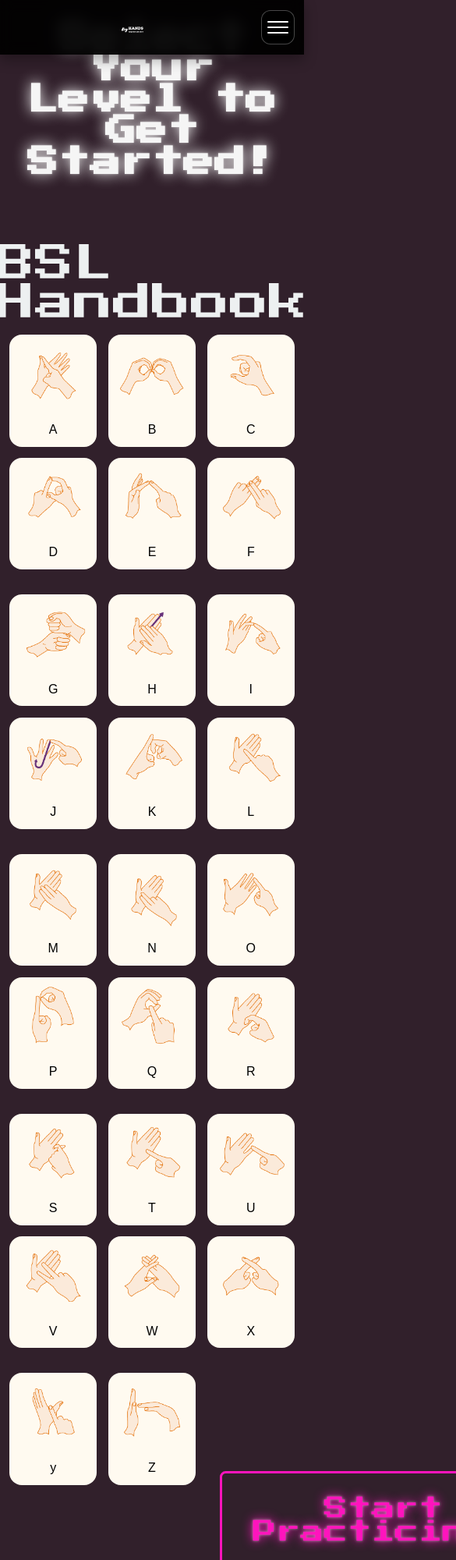
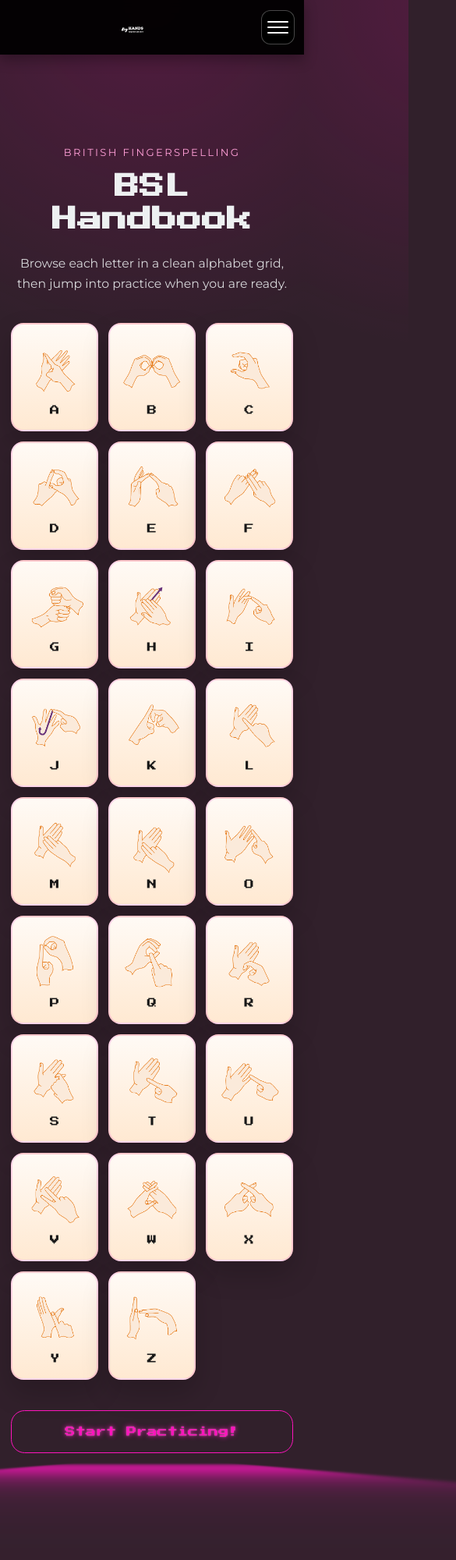
Before and after one commit to Omicron69/BritishFingerSpellingAI, a website: page View/Handbook.html in a window 390 px wide. Shown: the top 2000 px of the page at 78% size, 585 px wide, since content can reach past the window. After the commit the page ends 1903 px from the top, so only its background shows below. Drawn offline with nearby package versions, Linux system fonts and the light colour scheme; a web font is replaced by a local one.

Commit message:
Clean up handbook layout across devices

```diff
--- a/View/Handbook.html
+++ b/View/Handbook.html
@@ -1,15 +1,14 @@
 <!DOCTYPE html>
-<html>
+<html lang="en">
   <head>
+    <meta charset="UTF-8">
+    <meta name="viewport" content="width=device-width, initial-scale=1.0">
     <title>BSL Handbook</title>
     <link rel="stylesheet" href="../View/css/handbook.css">
     <link rel="stylesheet" href="../View/css/navbar-menu.css">
-    <script src="https://cdn.jsdelivr.net/npm/chart.js@2.9.3/dist/Chart.min.js"></script>
   </head>
   <body class="something">
-
-        <!-- This is the Navbar -->
-        <div class='navbar'>
+    <div class="navbar">
       <div class="logo"><img class="logo" src="../View/assets/Hands-logos_white.png" alt="logo for Application that contains hands"></div>
       <button class="menu-toggle" type="button" aria-expanded="false" aria-label="Open navigation menu">
         <span></span>
@@ -21,175 +20,130 @@
         <ul class="nav_links">
           <li><a href="../index.html">Home</a></li>
           <li><a href="Levels.html">Levels</a></li>
-                    <li class="nav1" ><a href="../View/Handbook.html">Sign Language Handbook</a></li>
+          <li class="nav1"><a href="../View/Handbook.html">Sign Language Handbook</a></li>
         </ul>
       </nav>
     </div>
 
+    <header class="handbook-hero">
+      <p class="hero-kicker">British FingerSpelling</p>
+      <h1 class="meet">BSL Handbook</h1>
+      <p class="hero-copy">Browse each letter in a clean alphabet grid, then jump into practice when you are ready.</p>
+    </header>
 
-        <div class= "Welcome-text">
-            <h1>Select Your Level to Get Started!</h1>
-            <br>
-        </div>
-
-
-    <div class="title">
-        <h1 class="meet">BSL Handbook</h1>
-    </div>
-
-  <main>
-    <div class="container">
+    <main class="handbook-main">
+      <section class="alphabet-grid" aria-label="British Sign Language alphabet handbook">
         <div class="box">
           <img class="teamimg" src="../View/assets/a.png" alt="Letter A of FingerSpelling">
-        <br>
           <p class="a3">A</p>
         </div>
         <div class="box">
           <img class="teamimg" src="../View/assets/b.png" alt="Letter B of FingerSpelling">
-        <br>
-        <p class="a3" >B</p>
+          <p class="a3">B</p>
         </div>
         <div class="box">
           <img class="teamimg" src="../View/assets/c.png" alt="Letter C of FingerSpelling">
-        <br>
           <p class="a3">C</p>
         </div>
         <div class="box">
           <img class="teamimg" src="../View/assets/d.png" alt="Letter D of FingerSpelling">
-        <br>
           <p class="a3">D</p>
         </div>
         <div class="box">
           <img class="teamimg" src="../View/assets/e.png" alt="Letter E of FingerSpelling">
-        <br>
           <p class="a3">E</p>
         </div>
         <div class="box">
           <img class="teamimg" src="../View/assets/f.png" alt="Letter F of FingerSpelling">
-        <br>
           <p class="a3">F</p>
         </div>
-    </div>
-
-    <div class="container">
         <div class="box">
           <img class="teamimg" src="../View/assets/g.png" alt="Letter G of FingerSpelling">
-            <br>
           <p class="a3">G</p>
         </div>
         <div class="box">
           <img class="teamimg" src="../View/assets/h.png" alt="Letter H of FingerSpelling">
-            <br>
-            <p class="a3" >H</p>
+          <p class="a3">H</p>
         </div>
         <div class="box">
           <img class="teamimg" src="../View/assets/i.png" alt="Letter I of FingerSpelling">
-            <br>
           <p class="a3">I</p>
         </div>
         <div class="box">
           <img class="teamimg" src="../View/assets/j.png" alt="Letter J of FingerSpelling">
-            <br>
           <p class="a3">J</p>
         </div>
         <div class="box">
           <img class="teamimg" src="../View/assets/k.png" alt="Letter K of FingerSpelling">
-            <br>
           <p class="a3">K</p>
         </div>
         <div class="box">
           <img class="teamimg" src="../View/assets/l.png" alt="Letter L of FingerSpelling">
-            <br>
           <p class="a3">L</p>
         </div>
-    </div>
-
-    <div class="container">
         <div class="box">
           <img class="teamimg" src="../View/assets/m.png" alt="Letter M of FingerSpelling">
-            <br>
           <p class="a3">M</p>
         </div>
         <div class="box">
           <img class="teamimg" src="../View/assets/n.png" alt="Letter N of FingerSpelling">
-            <br>
-            <p class="a3" >N</p>
+          <p class="a3">N</p>
         </div>
         <div class="box">
           <img class="teamimg" src="../View/assets/o.png" alt="Letter O of FingerSpelling">
-            <br>
           <p class="a3">O</p>
         </div>
         <div class="box">
           <img class="teamimg" src="../View/assets/p.png" alt="Letter P of FingerSpelling">
-            <br>
           <p class="a3">P</p>
         </div>
         <div class="box">
           <img class="teamimg" src="../View/assets/q.png" alt="Letter Q of FingerSpelling">
-            <br>
           <p class="a3">Q</p>
         </div>
         <div class="box">
           <img class="teamimg" src="../View/assets/r.png" alt="Letter R of FingerSpelling">
-            <br>
           <p class="a3">R</p>
         </div>
-    </div>
-
-
-    <div class="container">
         <div class="box">
           <img class="teamimg" src="../View/assets/s.png" alt="Letter S of FingerSpelling">
-            <br>
           <p class="a3">S</p>
         </div>
         <div class="box">
           <img class="teamimg" src="../View/assets/t.png" alt="Letter T of FingerSpelling">
-            <br>
-            <p class="a3" >T</p>
+          <p class="a3">T</p>
         </div>
         <div class="box">
           <img class="teamimg" src="../View/assets/u.png" alt="Letter U of FingerSpelling">
-            <br>
           <p class="a3">U</p>
         </div>
         <div class="box">
           <img class="teamimg" src="../View/assets/v.png" alt="Letter V of FingerSpelling">
-            <br>
           <p class="a3">V</p>
         </div>
         <div class="box">
           <img class="teamimg" src="../View/assets/w.png" alt="Letter W of FingerSpelling">
-            <br>
           <p class="a3">W</p>
         </div>
         <div class="box">
           <img class="teamimg" src="../View/assets/x.png" alt="Letter X of FingerSpelling">
-            <br>
           <p class="a3">X</p>
         </div>
-    </div>
-
-
-    <div class="container1">
         <div class="box">
           <img class="teamimg" src="../View/assets/y.png" alt="Letter Y of FingerSpelling">
-            <br>
-            <p class="a3">y</p>
+          <p class="a3">Y</p>
         </div>
         <div class="box">
           <img class="teamimg" src="../View/assets/z.png" alt="Letter Z of FingerSpelling">
-            <br>
-            <p class="a3" >Z</p>
+          <p class="a3">Z</p>
         </div>
-    </div>
+      </section>
 
-    <div class="container">
-
-        <div class="start-button">
+      <div class="handbook-actions">
         <button class="btn" type="button" onclick="window.location.href='../View/Levels.html'">Start Practicing!</button>
       </div>
+    </main>
 
-    </div>
     <script src="../Controller/navbar-menu.js"></script>
+  </body>
+</html>
--- a/View/css/handbook.css
+++ b/View/css/handbook.css
@@ -1,48 +1,40 @@
-@import url('https://fonts.googleapis.com/css2?family=Dongle&display=swap');
-
 @import url('https://fonts.googleapis.com/css2?family=Dongle&display=swap');
 @import url('https://fonts.googleapis.com/css2?family=Press+Start+2P&display=swap');
-@import url('https://fonts.googleapis.com/css2?family=Montserrat&display=swap');
+@import url('https://fonts.googleapis.com/css2?family=Montserrat:wght@400;600&display=swap');
 
-:root{
+:root {
     --clr-neon: hsl(317 100% 54%);
     --clr-bg: hsl(323 21% 16%);
     --clr-nav: rgb(0, 0, 0);
+    --card-bg: #fff7ef;
 }
 
 *,
 *::before,
-*::after{
+*::after {
     box-sizing: border-box;
 }
-*{
-    box-sizing: border-box;
+
+* {
     margin: 0;
     padding: 0;
     cursor: url(assets\hand.png), auto;
 }
 
-.Welcome-text{
-     font-size: 20px;
-     font-family: 'Press Start 2P';
-     background-color: transparent;
-     display: inline-block;
-     text-decoration: none;
-     color: whitesmoke;
-     margin: 0.25em;
-     border-radius: 0.25em;
-     text-align: center;
+body {
+    width: 100%;
+    min-height: 100vh;
+    font-family: 'Dongle', sans-serif;
+    color: #edf0f1;
+    background:
+        radial-gradient(circle at top, rgba(255, 0, 170, 0.16), transparent 28rem),
+        var(--clr-bg);
+}
 
+.something {
+    background-color: var(--clr-bg);
+}
 
-     text-shadow:
-         0 0 0.125em hsl(0 0% 100%/ 0.5),
-         0 0 0.9em currentColor;
-
-     box-shadow: 0 0 0.5em 0 var(--clr-neon), 0 0 0.5rem 0 var (--clr-neon);
-
-     position: relative;
-     margin-top: -50px;
-}
 li, a, .login {
     font-family: 'Press Start 2P';
     font-weight: 400;
@@ -52,33 +44,8 @@ li, a, .login {
     background-color: var(--clr-nav);
 }
 
-.navbar{
-    display: flex;
-    justify-content: space-evenly;
-    margin: 0;
-    padding: 0;
-    background-color: var(--clr-nav);
-}
-
-body {
-    width: 100vw;
-    height: 100vh;
-    display: flex;
-    flex-direction: column;
-    align-items: center;
-    font-family: 'Dongle', sans-serif;
-}
-
-.nav1{
-    border-bottom: 5px solid var(--clr-neon) ;
-
-}
-
-header {
-    display: flex;
-    justify-content: space-between;
-    align-items: center;
-    padding: 20px 10%;
+.nav1 {
+    border-bottom: 5px solid var(--clr-neon);
 }
 
 .logo {
@@ -87,21 +54,8 @@ header {
     margin-left: 20px;
     margin-top: 5px;
     background-color: transparent;
-
 }
 
-
-/* .nav_links {
-    list-style-type: none;
-    margin: 0;
-    padding: 0;
-    overflow: hidden;
-    background-color: #333;
-    position: fixed;
-    top: 0;
-    width: 100%;
-
-} */
 .navbar .nav_links {
     display: flex;
     list-style: none;
@@ -118,11 +72,12 @@ header {
     top: 0;
     width: 100%;
     z-index: 1;
+    background-color: var(--clr-nav);
 }
 
 .nav_links li {
     display: inline-block;
-    padding: 0px 15px;
+    padding: 0 15px;
     justify-content: center;
 }
 
@@ -132,12 +87,91 @@ header {
 
 .nav_links li a:hover {
     color: var(--clr-neon);
-    border-bottom: 5px solid var(--clr-neon) ;
+    border-bottom: 5px solid var(--clr-neon);
     cursor: pointer;
 }
 
-.login{
-    font-size: 0.9rem;
+.handbook-hero {
+    width: min(100%, 72rem);
+    margin: 8.5rem auto 0;
+    padding: 0 1.5rem;
+    text-align: center;
+}
+
+.hero-kicker {
+    font-family: 'Montserrat', sans-serif;
+    font-size: 1rem;
+    letter-spacing: 0.22em;
+    text-transform: uppercase;
+    color: #ff9fd7;
+    margin-bottom: 1rem;
+}
+
+.meet {
+    font-family: 'Press Start 2P';
+    font-size: clamp(2rem, 4vw, 3.25rem);
+    line-height: 1.3;
+    color: #edf0f1;
+}
+
+.hero-copy {
+    font-family: 'Montserrat', sans-serif;
+    font-size: 1.15rem;
+    line-height: 1.8;
+    color: rgba(237, 240, 241, 0.88);
+    max-width: 42rem;
+    margin: 1.4rem auto 0;
+}
+
+.handbook-main {
+    width: min(100%, 78rem);
+    margin: 2.25rem auto 0;
+    padding: 0 1.5rem 4rem;
+}
+
+.alphabet-grid {
+    display: grid;
+    grid-template-columns: repeat(6, minmax(0, 1fr));
+    gap: 1.35rem;
+}
+
+.box {
+    display: flex;
+    flex-direction: column;
+    align-items: center;
+    justify-content: center;
+    min-height: 14.5rem;
+    padding: 1rem 0.8rem 0.95rem;
+    background: linear-gradient(180deg, #fffaf5 0%, #ffe9d2 100%);
+    border: 2px solid rgba(255, 0, 170, 0.14);
+    border-radius: 1.6rem;
+    box-shadow: 0 1rem 2.2rem rgba(0, 0, 0, 0.18);
+}
+
+.teamimg {
+    width: min(100%, 8.1rem);
+    height: auto;
+    border-radius: 1.15rem;
+    background: transparent;
+}
+
+.a3 {
+    margin-top: 0.7rem;
+    font-family: 'Press Start 2P';
+    font-size: 1rem;
+    color: #171717;
+    background: transparent;
+    text-align: center;
+}
+
+.handbook-actions {
+    display: flex;
+    justify-content: center;
+    margin-top: 2.4rem;
+}
+
+.btn {
+    font-size: 1.05rem;
     font-family: 'Press Start 2P', cursive;
     background-color: transparent;
     display: inline-block;
@@ -145,96 +179,16 @@ header {
     text-decoration: none;
     color: var(--clr-neon);
     border: var(--clr-neon) 0.125em solid;
-    padding: 0.25em 1.3em;
-    border-radius: 0.25em;
-
-
+    padding: 1.1em 1.5em;
+    border-radius: 1.1rem;
     text-shadow:
-        0 0 0.125em hsl(0 0% 100%/ 0.5),
+        0 0 0.125em hsl(0 0% 100% / 0.5),
         0 0 0.45em currentColor;
-
     box-shadow: 0 0 0.5em 0 var(--clr-neon), 0 0 0.5rem 0 var (--clr-neon);
-
     position: relative;
 }
 
-.login:hover{
-    background: var(--clr-neon);
-    color: var(--clr-bg);
-    text-shadow: none;
-}
-
-.bottom {
-    display: flex;
-    overflow: hidden;
-  }
-
-  .W,
-  .E,
-  .L,
-  .C,
-  .O,
-  .M,
-  .E {
-    width: 70%;
-    height: 70%;
-  }
-
-  .W{
-    animation: fadeIn 2s ease-in-out forwards;
-  }
-
-  .E{
-    animation: fadeIn 1s ease-in-out forwards;
-  }
-
-  .L{
-    animation: fadeIn 4s ease-in-out forwards;
-  }
-
-  .C{
-    animation: fadeIn 5s ease-in-out forwards;
-  }
-
-  .O{
-    animation: fadeIn 6s ease-in-out forwards;
-  }
-
-  .M{
-    animation: fadeIn 7s ease-in-out forwards;
-  }
-
-  .E{
-    animation: fadeIn 8s ease-in-out forwards;
-  }
-
-  .btn
- {
-     font-size: 1.9rem;
-     font-family: 'Press Start 2P', cursive;
-     background-color: transparent;
-     display: inline-block;
-     cursor: pointer;
-     text-decoration: none;
-     color: var(--clr-neon);
-     border: var(--clr-neon) 0.125em solid;
-     padding: 1.0em 1.3em;
-     margin-left: 270px;
-     margin-top: -50px;
-     border-radius: 0.25em;
-
-
-     text-shadow:
-         0 0 0.125em hsl(0 0% 100%/ 0.5),
-         0 0 0.45em currentColor;
-
-     box-shadow: 0 0 0.5em 0 var(--clr-neon), 0 0 0.5rem 0 var (--clr-neon);
-
-     position: relative;
-
- }
-
- .btn::before{
+.btn::before {
     pointer-events: none;
     content: '';
     position: absolute;
@@ -243,16 +197,13 @@ header {
     left: 0%;
     width: 100%;
     height: 100%;
-
     transform: perspective(1em) rotateX(40deg) scale(1, 0.35);
     filter: blur(1em);
     opacity: 0.7;
-
 }
 
- .btn::after{
-
-     content:'';
+.btn::after {
+    content: '';
     position: absolute;
     top: 0;
     bottom: 0;
@@ -261,189 +212,75 @@ header {
     box-shadow: 0 0 2em 0.5em var(--clr-neon);
     opacity: 0;
     transition: opacity 100ms linear;
-
 }
 
-
 .btn:hover,
- .btn:focus
- {
+.btn:focus {
     background: var(--clr-neon);
     color: var(--clr-bg);
     text-shadow: none;
-
 }
 
- .btn:hover::after{
+.btn:hover::after {
     opacity: 1;
 }
 
-  @keyframes fadeIn {
-    from {
-      opacity: 0;
-    }
-    to {
-      opacity: 1;
+@media (max-width: 1024px) {
+    .alphabet-grid {
+        grid-template-columns: repeat(4, minmax(0, 1fr));
     }
 }
 
-*{
-    box-sizing: border-box;
-    margin: 0;
-    padding: 0;
+@media (max-width: 768px) {
+    body {
+        min-height: 100vh;
     }
 
-
-  .box {
-    display: flex;
-    flex-direction: column;
-    align-items: center;
-    justify-content: center;
-    background-color: floralwhite;
-    padding: 1.25rem;
-    margin: 0;
-    min-height: 15.5rem;
-    border-radius: 2rem;
+    .handbook-hero {
+        margin-top: 6.8rem;
+        padding: 0 1rem;
     }
 
-  .container,
-  .container1 {
-    display: grid;
-    grid-template-columns: repeat(auto-fit, minmax(150px, 1fr));
-    gap: 1.25rem;
-    width: min(100%, 1100px);
-    margin: 0 auto;
-    padding: 1.15rem 1.25rem;
+    .hero-kicker {
+        font-size: 0.82rem;
+        letter-spacing: 0.18em;
     }
 
-  h2{
-      font-weight: 500;
-      font-size: 40px;
+    .hero-copy {
+        font-size: 0.98rem;
+        line-height: 1.7;
     }
 
-  p{
-      font-size: 25px;
+    .handbook-main {
+        padding: 0 0.9rem 2.5rem;
     }
 
-  .table-container {
-    max-width: 1500px;
-    margin: 50px auto;
-    text-align: center;
-    border-radius: 10px;
-  }
-
-  table {
-    border-collapse: collapse;
-    width: 100%;
-    border-radius: 10px;
-  }
-
-  th, td {
-    padding: 10px;
-    text-align: center;
-    border-bottom: 1px solid #ddd;
-    font-size: 45px;
-  }
-
-  th {
-    background-color: #f2f2f2;
-    font-weight: bold;
-    color: #333;
-  }
-
-  tr:nth-child(odd) {
-    background-color: #f2f2f2;
-  }
-
-  tr:nth-child(even) {
-    background-color:antiquewhite;
-  }
-
-  tr:hover {
-    background-color: #ddd;
-  }
-
-  td:first-child, th:first-child {
-    background-color: #ddd;
-    color: #333;
-  }
-
-  .something{
-      background-color: var(--clr-bg);
-  }
-
-  .ckd{
-      font-size: 80px;
-      color: floralwhite;
-      font-weight: 300;
-  }
-
-  p{
-      font-size: 48px;
-  }
-
-  .about{
-    font-size: 40px;
-  }
-
-  .teamimg{
-    width: min(100%, 8.5rem);
-    border-radius: 30px;
-    margin-left: 0;
-}
-
-h2{
-    margin-left: 103px;
-    margin-top: -25px;
-}
-
-.meet{
-    font-size: 50px;
-    color: #edf0f1;
-    font-weight: 500;
-    font-family: 'Press Start 2P';
-    margin-top: 60px;
-}
-
-
-
-.a3{
-    margin-left: 0;
-    margin-top: 0.75rem;
-    text-align: center;
-}
-
-@media (max-width: 768px) {
-    .container,
-    .container1 {
-        display: grid;
+    .alphabet-grid {
         grid-template-columns: repeat(3, minmax(0, 1fr));
-        gap: 0.9rem;
-        width: min(100%, 30rem);
-        padding: 1rem 0.75rem;
-        justify-content: center;
+        gap: 0.8rem;
     }
 
     .box {
-        margin: 0;
-        padding: 0.8rem 0.55rem;
+        min-height: 8.7rem;
+        padding: 0.7rem 0.45rem;
         border-radius: 1rem;
-        min-width: 0;
-        min-height: 8.5rem;
     }
 
     .teamimg {
-        width: min(100%, 4.75rem);
-        margin-left: 0;
+        width: min(100%, 4.85rem);
         border-radius: 0.8rem;
-        transform: scale(1.15);
-        transform-origin: center;
     }
 
     .a3 {
-        margin-left: 0;
-        margin-top: 0.35rem;
+        margin-top: 0.45rem;
+        font-size: 0.78rem;
+    }
+
+    .btn {
+        width: min(100%, 24rem);
+        padding: 1rem 1.1rem;
+        font-size: 0.82rem;
         text-align: center;
-        font-size: 1rem;
+        line-height: 1.6;
     }
 }
```
Lines whose indentation alone changed are shown as unchanged.
